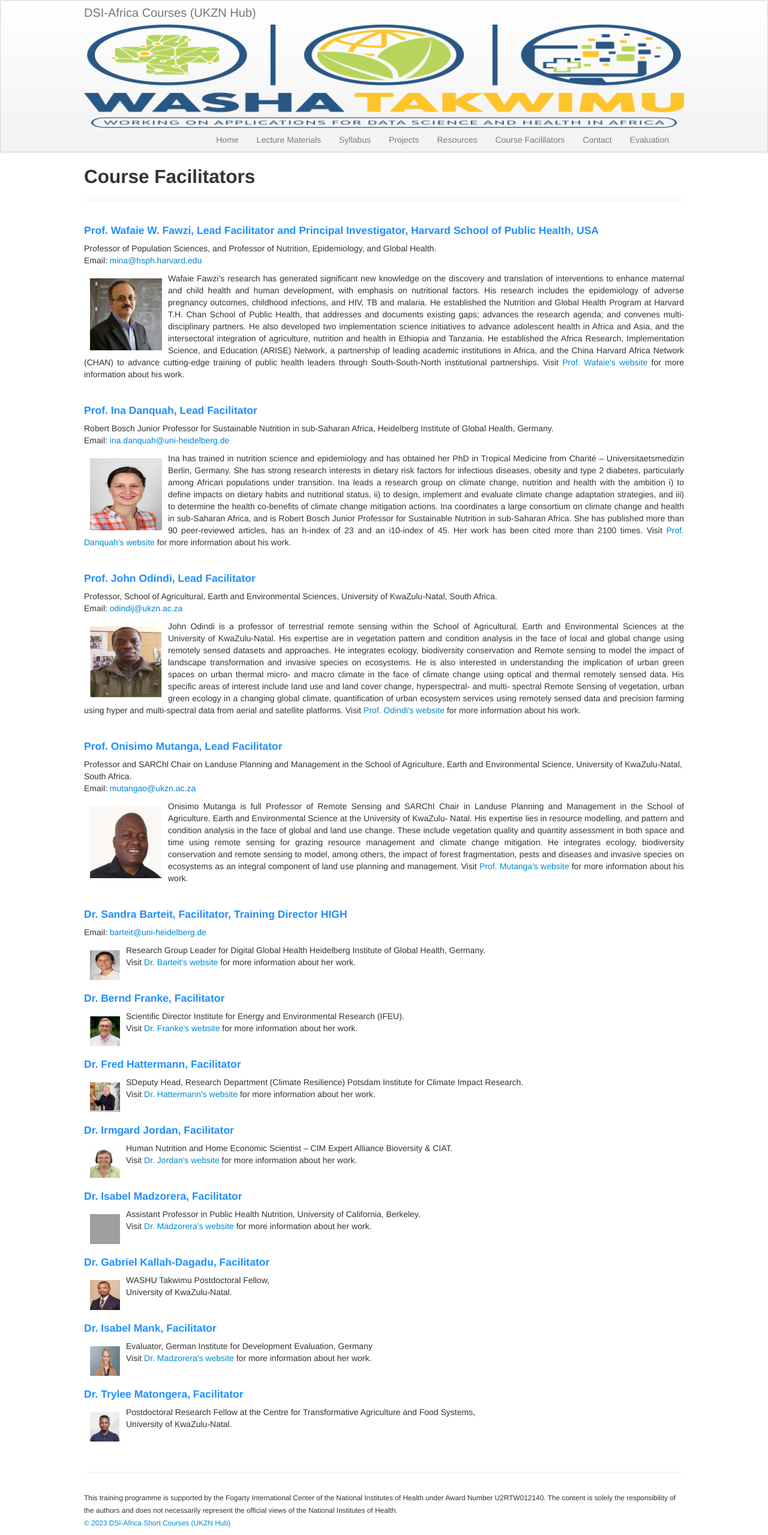
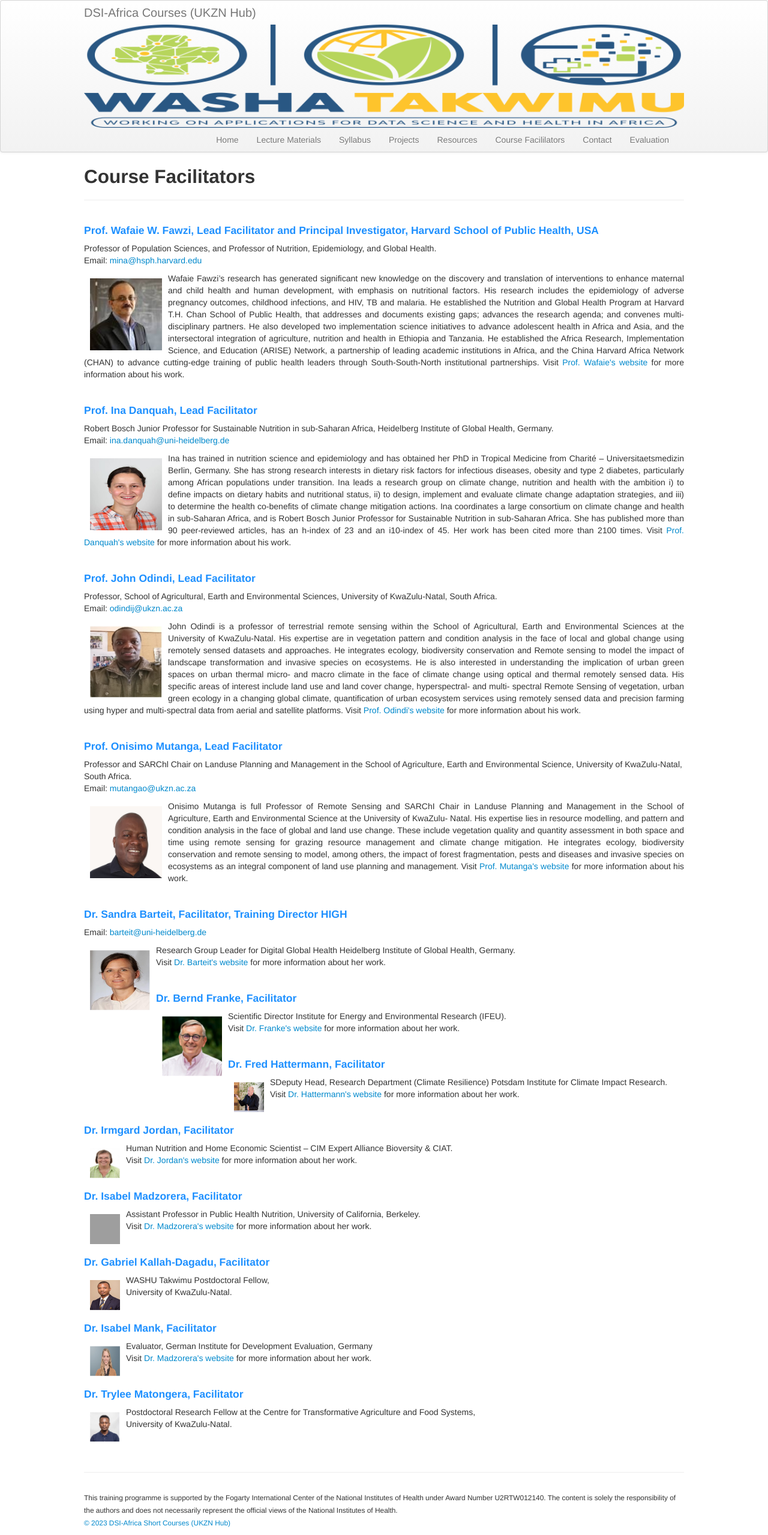
Before and after one commit to ccfscourseukzn/ccfscourseukzn.github.io, a Jekyll site: the page built from pages/facilitator.md, in a window 1280 px wide. Shown: the whole page at 60% size. Built offline with Jekyll 4.4.1, drawn with Linux system fonts in a browser that asks for light colours; grey boxes are pictures that could not be loaded.

Commit message:
Update facilitator.md

```diff
--- a/pages/facilitator.md
+++ b/pages/facilitator.md
@@ -26,10 +26,10 @@ Email: <a href="mailto:mutangao@ukzn.ac.za">mutangao@ukzn.ac.za</a> <br>
 
 <h4 style="color:DodgerBlue;"> Dr. Sandra Barteit, Facilitator, Training Director HIGH </h4>
 Email: <a href="mailto:barteit@uni-heidelberg.de">barteit@uni-heidelberg.de</a> <br>
-<p align="justify"> <img src="../figures/Sandra.jpg" alt="Sandra" style="float:left; width:50px; height:50px; padding: 10px;"><span style="vertical-align:bottom"> Research Group Leader for Digital Global Health Heidelberg Institute of Global Health, Germany. </span> <br> Visit <a href="https://www.klinikum.uni-heidelberg.de/index.php?id=143349&no_cache=1&type=98"><span style="text-align:center">Dr. Barteit's website </span></a> for more information about her work. </p> <br>
+<p align="justify"> <img src="../figures/Sandra.jpg" alt="Sandra" style="float:left; width:100px; height:100px; padding: 10px;"><span style="vertical-align:bottom"> Research Group Leader for Digital Global Health Heidelberg Institute of Global Health, Germany. </span> <br> Visit <a href="https://www.klinikum.uni-heidelberg.de/index.php?id=143349&no_cache=1&type=98"><span style="text-align:center">Dr. Barteit's website </span></a> for more information about her work. </p> <br>
 
 <h4 style="color:DodgerBlue;"> Dr. Bernd Franke, Facilitator </h4>
-<p align="justify"> <img src="../figures/Franke.png" alt="Franke" style="float:left; width:50px; height:50px;padding: 10px;"><span style="vertical-align:bottom"> Scientific Director Institute for Energy and Environmental Research (IFEU). </span> <br> Visit <a href="https://www.ifeu.de/en/staff/detail/bernd-franke"><span style="text-align:center">Dr. Franke's website</span></a> for more information about her work. </p> <br>
+<p align="justify"> <img src="../figures/Franke.png" alt="Franke" style="float:left; width:100px; height:100px;padding: 10px;"><span style="vertical-align:bottom"> Scientific Director Institute for Energy and Environmental Research (IFEU). </span> <br> Visit <a href="https://www.ifeu.de/en/staff/detail/bernd-franke"><span style="text-align:center">Dr. Franke's website</span></a> for more information about her work. </p> <br>
 
 <h4 style="color:DodgerBlue;"> Dr. Fred Hattermann, Facilitator </h4>
 <p align="justify"> <img src="../figures/Fred.png" alt="Fred" style="float:left; width:50px; height:50px;padding: 10px;"><span style="vertical-align:bottom"> SDeputy Head, Research Department (Climate Resilience) Potsdam Institute for Climate Impact Research. </span> <br> Visit <a href="https://www.pik-potsdam.de/members/fred"><span style="text-align:center">Dr. Hattermann's website</span></a> for more information about her work. </p> <br>
```
